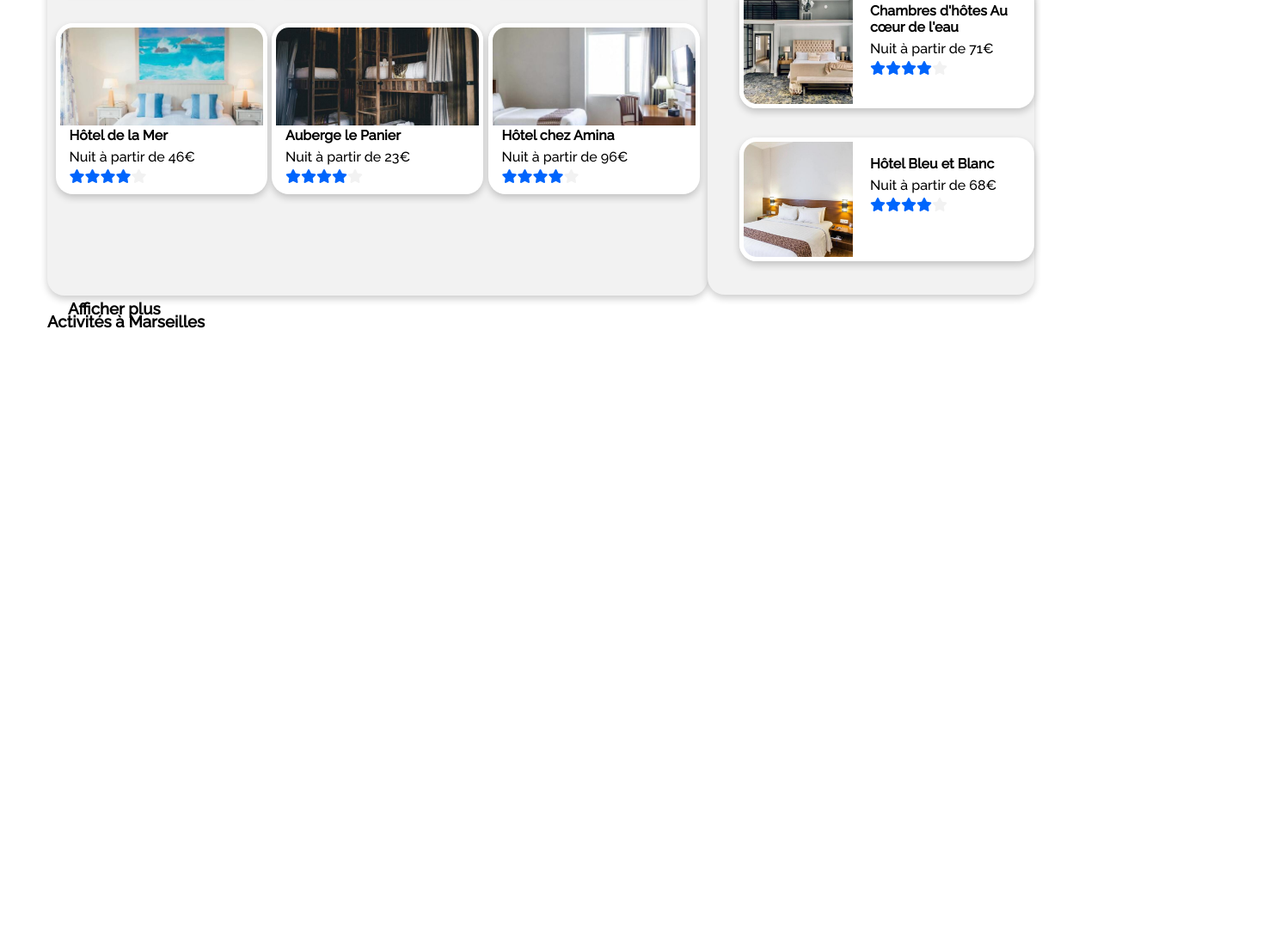
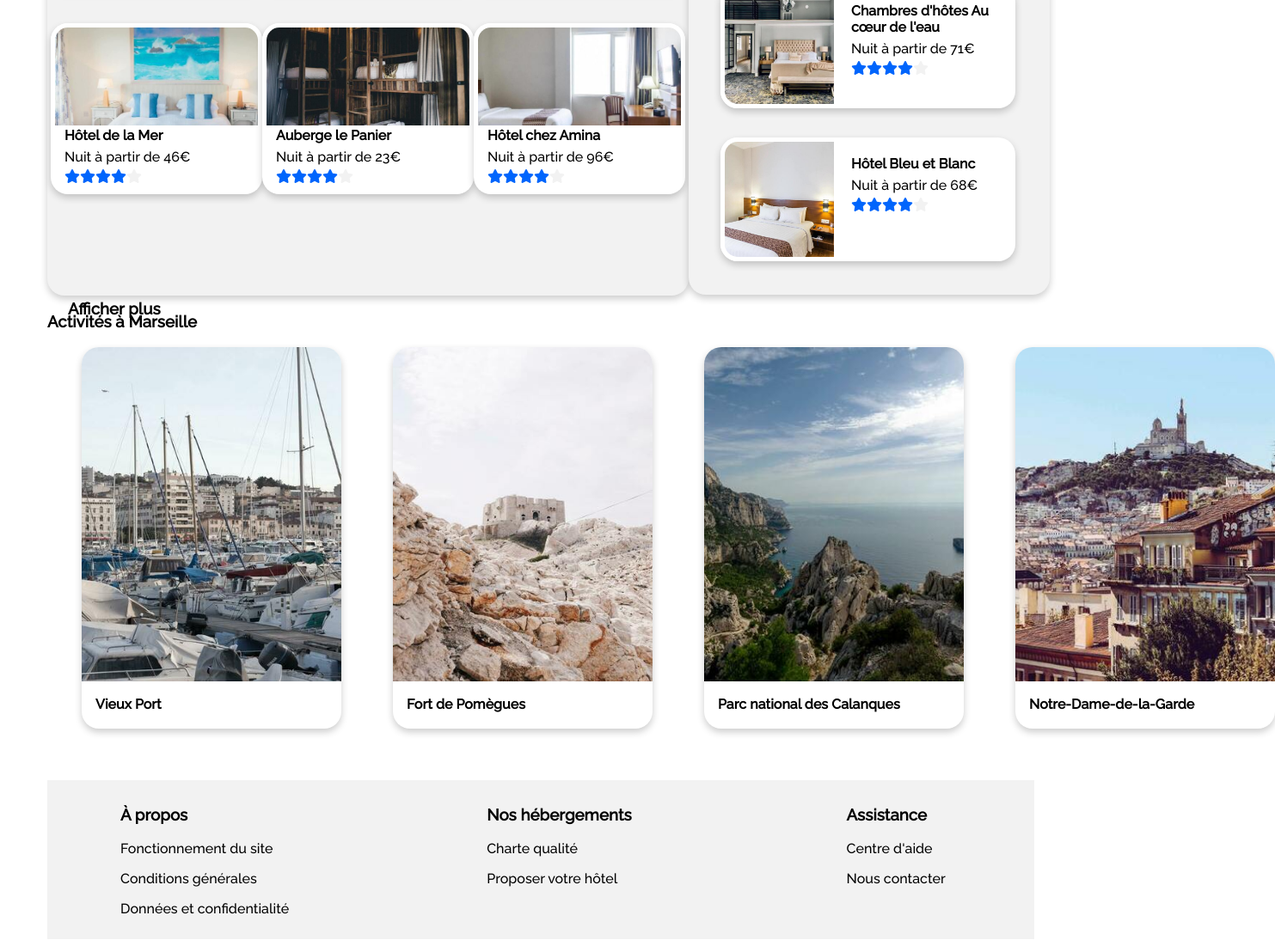
Before and after one commit to Sulbat/Booki, a plain HTML site: page index.html in a window 1280 px wide. Shown: the part 717-1818 px from the top of the page at 86% size, 1483 px wide, since content can reach past the window. Before the commit the page ends 1121 px from the top, so only its background shows below. Drawn offline with Linux system fonts and the light colour scheme.

Commit message:
Ajout css html 90%

```diff
--- a/css/style.css
+++ b/css/style.css
@@ -8,6 +8,9 @@ body {
     margin-left: 55px;
     margin-right: 77px;
 }
+
+ /* header */
+
 
 nav {
     display: flex;
@@ -28,6 +31,9 @@ nav a {
     color: black;
 }
 
+/* lien */
+
+
 a:hover:before {
     content: "";
     position: absolute;
@@ -36,6 +42,10 @@ a:hover:before {
     top: 0px;
     background-color: #0065FC;
 }
+
+
+/* titres */
+
 
 h1 {
     font-size: 1.375em;
@@ -52,6 +62,10 @@ h2 {
     font-size: 16px;
     line-height: 19px;
 }
+
+
+/* barre de recherche */
+
 
 input[type="submit"]
 {
@@ -102,6 +116,9 @@ form {
     display: flex;
     justify-content:left;
 }
+
+/* filtres */
+
 
 .filtres {
     display: flex;
@@ -155,9 +172,14 @@ form {
 
 }
 
+/* info */
+
+
 .info p {
     display: initial;
 }
+
+/* Hebergements à Marseille */
 
 .cartes {
     box-shadow: 0 4px 8px 0 rgba(0,0,0,0.2);
@@ -250,6 +272,8 @@ main a {
     margin-top: 30px;
 }
 
+/* Les plus populaires */
+
 .populaires {
     box-shadow: 0 4px 8px 0 rgba(0,0,0,0.2);
     transition: 0.3s;
@@ -313,3 +337,66 @@ main a {
 .conteneur5 {
     margin-left: 15px;
 }
+
+/* Activités à Marseille */
+
+.cartesactivites {
+    box-shadow: 0 4px 8px 0 rgba(0,0,0,0.2);
+    transition: 0.3s;
+    width: 302px;
+    height: 444.51px;
+    border-radius: 20px;
+    margin-left: 40px;
+    margin-right: 20px;
+
+}
+
+.cartesactivites:hover {
+    box-shadow: 0 8px 16px 0 rgba(0,0,0,0.2);
+}
+
+.conteneur6 {
+    padding: 2px 16px;
+    margin-top: -10px;
+
+}
+
+.cartesactivites img {
+    border-radius: 20px 20px 0px 0px;
+    width: 302px;
+    height: 389px;
+    border: 0px solid #FFFFFF;
+    object-fit:cover;
+}
+
+.ensemblecartesactivites {
+    display: flex;
+    flex-direction: row;
+    justify-content: space-evenly;
+
+}
+
+/* footer */
+
+
+.footer {
+    display: flex;
+    flex-direction: row;
+    padding: 10px 15px;
+    background-color: #f2f2f2;
+    margin-top: 60px;
+
+}
+
+.apropos {
+    margin-right: 230px;
+    margin-left: 70px;
+}
+
+.noshebergements {
+    margin-right: 250px;
+}
+
+.footer p {
+    cursor: pointer;
+}
--- a/index.html
+++ b/index.html
@@ -231,12 +231,14 @@
         </div>
         </div>
 
+        <aside>
             <div class="populaires">
                 <div class="conteneur4">
                     <h3>Les plus populaires</h3>
                     <i class="fa-sharp fa-solid fa-chart-line"></i>
                 </div>
 
+                <a href="#">
                     <div class="cartespop">
                         <img src="Images/Images Booki/hebergements/4_small/emile-guillemot-Bj_rcSC5XfE-unsplash.jpg"
                             alt="Hôtel le soleil du matin">
@@ -258,7 +260,9 @@
                             </div>
                         </div>
                     </div>
+                </a>
 
+                <a href="#">
                     <div class="cartespop">
                         <img src="Images/Images Booki/hebergements/4_small/aw-creative-VGs8z60yT2c-unsplash.jpg"
                             alt="Chambres d'hôtes Au cœur de l'eau">
@@ -280,7 +284,9 @@
                             </div>
                         </div>
                     </div>
+                </a>
 
+                <a href="#">
                     <div class="cartespop">
                         <img src="Images/Images Booki/hebergements/4_small/febrian-zakaria-sjvU0THccQA-unsplash.jpg"
                             alt="Hôtel Bleu et Blanc">
@@ -302,13 +308,84 @@
                             </div>
                         </div>
                     </div>
+                </a>
             </div>
             </div>
+        </aside>
 
-        <class id="ancreActivites"></class> <!-- ici les ancres à tester -->
-        <h3>Activités à Marseilles</h3>
+        <section>
+            <class id="ancreActivites"></class>
+            <h3>Activités à Marseille</h3>
+
+            <div class="ensemblecartesactivites">
+                <div class="cartesactivites">
+                    <a href="#">
+                        <img src="Images/Images Booki/activites/4_small/reno-laithienne-QUgJhdY5Fyk-unsplash.jpg"
+                            alt="Vieux Port">
+                        <div class="conteneur6">
+                            <h4>Vieux Port</h4>
+                        </div>
+                    </a>
+                </div>
+
+                <div class="cartesactivites">
+                    <a href="#">
+                        <img src="Images/Images Booki/activites/4_small/paul-hermann-QFTrLdQIRhI-unsplash.jpg"
+                            alt="Fort de Pomègues">
+                        <div class="conteneur6">
+                            <h4>Fort de Pomègues</h4>
+                        </div>
+                    </a>
+                </div>
+
+
+                <div class="cartesactivites">
+                    <a href="#">
+                        <img src="Images/Images Booki/activites/4_small/kilyan-sockalingum-NR8-cBCN3aI-unsplash.jpg"
+                            alt="Parc national des Calanques">
+                        <div class="conteneur6">
+                            <h4>Parc national des Calanques</h4>
+                        </div>
+                    </a>
+                </div>
+
+                <div class="cartesactivites">
+                    <a href="#">
+                        <img src="Images/Images Booki/activites/4_small/florian-wehde-xW9e8gdotxI-unsplash.jpg"
+                            alt="Notre-Dame-de-la-Garde">
+                        <div class="conteneur6">
+                            <h4>Notre-Dame-de-la-Garde</h4>
+                        </div>
+
+                </div>
+                </a>
+            </div>
+        </section>
 
     </main>
+
+    <footer>
+        <div class="footer">
+            <div class="apropos">
+                <h3>À propos</h3>
+                <p>Fonctionnement du site</p>
+                <p>Conditions générales</p>
+                <p>Données et confidentialité</p>
+            </div>
+
+            <div class="noshebergements">
+                <h3>Nos hébergements</h3>
+                <p>Charte qualité</p>
+                <p>Proposer votre hôtel</p>
+            </div>
+
+            <div class="assistance">
+                <h3>Assistance</h3>
+                <p>Centre d'aide</p>
+                <p>Nous contacter</p>
+            </div>
+        </div>
+    </footer>
 </body>
 
 </html>
```
Lines whose indentation alone changed are shown as unchanged.
